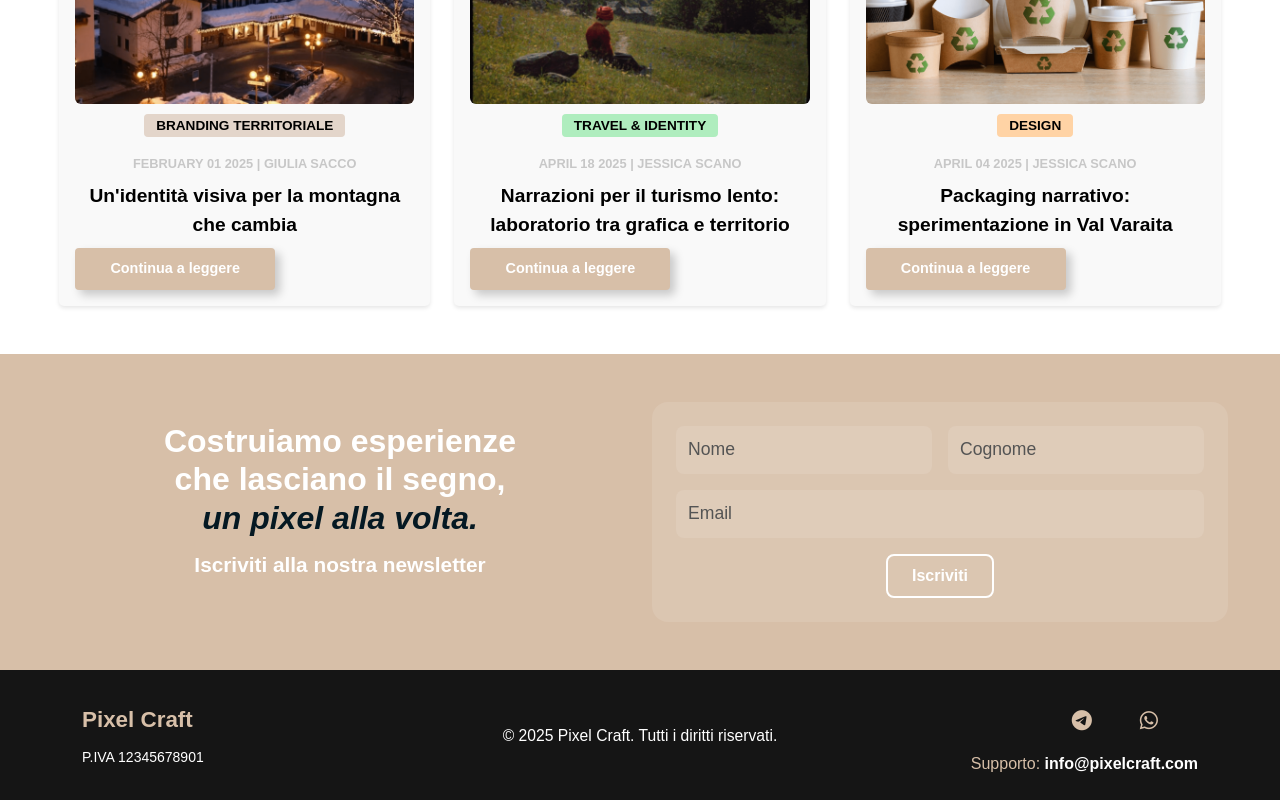
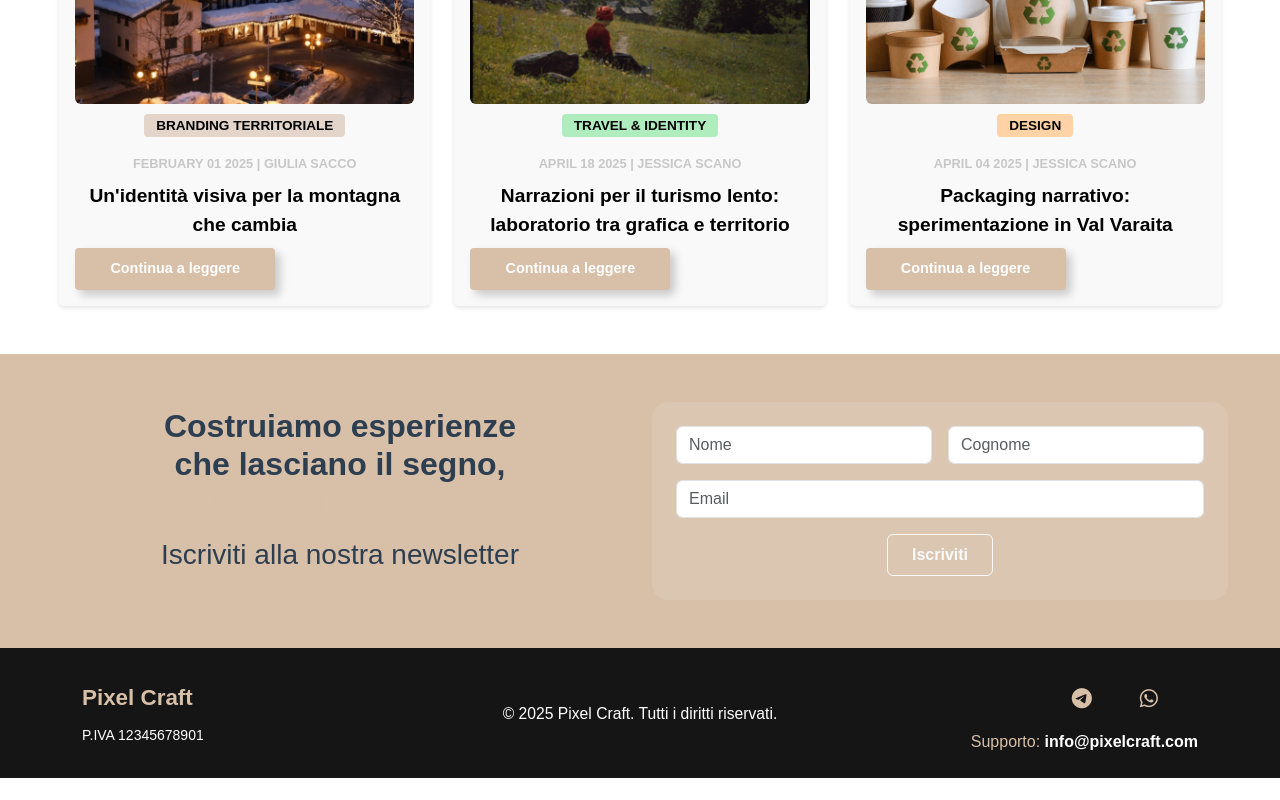
Before and after one commit to gsacco2000/Pixelcraft-Ecommerce, a Vue app: page / in a window 1280 px wide. Shown: the part 1833-2633 px from the top of the page. After the commit the page ends 2611 px from the top, so only its background shows below. Built offline with nearby package versions, Linux system fonts and the light colour scheme; what bootstrap-vue-next would draw is missing.

Commit message:
modifica css generale

```diff
--- a/src/assets/styles/style.css
+++ b/src/assets/styles/style.css
@@ -321,57 +321,6 @@ nav ul.nav-links.active ~ .close-menu {
   text-decoration: none;
 }
 
-/* KEEP IN TOUCH SECTION - FORM DI CONTATTO */
-.keep-in-touch {
-  background: var(--skin-color);
-  color: var(--background);
-  border-radius: 0;
-}
-
-.subtitle {
-  font-weight: 600;
-  font-size: 1.3rem;
-}
-
-.form-section {
-  background: rgba(255, 255, 255, 0.1);
-  border-radius: 8px;
-}
-
-.form-control {
-  background: rgba(255, 255, 255, 0.1);
-  color: var(--background);
-  border: none;
-  border-radius: 8px;
-  font-size: 1.1rem;
-  height: 3rem;
-}
-
-.form-control::placeholder {
-  color: #545454;
-}
-
-.btn-outline-light {
-  border: 2px solid var(--background);
-  color: var(--background);
-  font-weight: 700;
-  border-radius: 8px;
-  background: none;
-  transition: background 0.3s, color 0.3s;
-}
-
-.btn-outline-light:hover,
-.btn-outline-light:focus {
-  background: var(--light_blue);
-  border-color: var(--light_blue);
-  color: var(--nav-bg);
-}
-
-.pixel {
-  color: var(--text);
-  font-style: italic;
-}
-
 @media (max-width: 767px) {
   .keep-in-touch .text-section {
     text-align: center;
```
